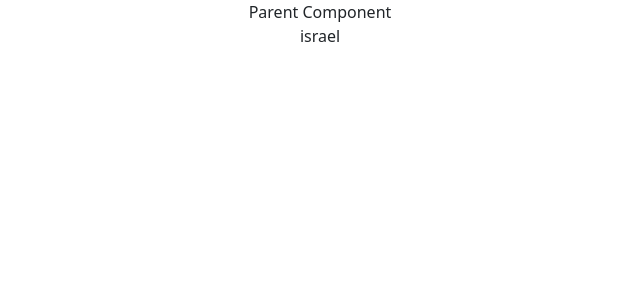
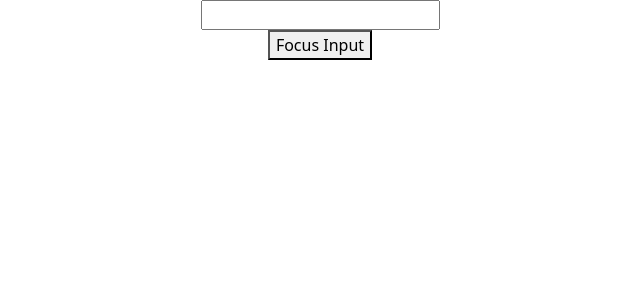
Before and after one commit to ihesinuloisreal/100DaysOfCode, a React (Create React App) app: page / in a window 1280 px wide. Shown: the top 300 px of the page, without its empty margins (320-960 px from the left). Built offline with nearby package versions, Linux system fonts and the light colour scheme.

Commit message:
Day 14/100

```diff
--- a/src/App.js
+++ b/src/App.js
@@ -11,8 +11,11 @@
 // import FragmentDemo from './Component/FragmentDemo';
 // import Table from './Component/Table';
 import './App.css'
+import FocusInput from './Component/FocusInput';
+import FrParentInput from './Component/FrParentInput';
 // import Regulator from './Component/Regulator';
 import ParentComponent from './Component/ParentComponent';
+import RefsDemo from './Component/RefsDemo';
 
 function App() {
   return (
@@ -29,8 +32,11 @@
       {/* <FormControl/> */}
       {/* <FragmentDemo/> */}
       {/* <Table/> */}
-      <ParentComponent/>
+      {/* <ParentComponent/> */}
       {/* <Regulator/> */}
+      {/* <RefsDemo/> */}
+      {/* <FocusInput/> */}
+      <FrParentInput/>
     </div>
   );
 }
--- /dev/null
+++ b/src/Component/FocusInput.js
@@ -0,0 +1,23 @@
+import React, { Component } from 'react'
+import Input from './Input'
+
+class FocusInput extends Component {
+    constructor(props) {
+      super(props)
+
+      this.componentRef = React.createRef()
+    }
+    clickHandler = () => {
+        this.componentRef.current.focusInput()
+    }
+  render() {
+    return (
+      <div>
+          <Input ref={this.componentRef}/>
+          <button onClick={this.clickHandler}> Focus input</button>
+      </div>
+    )
+  }
+}
+
+export default FocusInput
--- /dev/null
+++ b/src/Component/FrInput.js
@@ -0,0 +1,18 @@
+import React from 'react'
+
+// function FrInput() {
+//   return (
+//     <div>
+//         <input type="text" />
+//     </div>
+//   )
+// }
+
+const FrInput = React.forwardRef((props, ref) => {
+    return (
+        <div>
+            <input type="text" ref={ref}/>
+        </div>
+    )
+})
+export default FrInput
--- /dev/null
+++ b/src/Component/FrParentInput.js
@@ -0,0 +1,23 @@
+import React, { Component } from 'react'
+import FrInput from './FrInput'
+
+class FrParentInput extends Component {
+    constructor(props) {
+      super(props)
+        this.inputRef = React.createRef()
+
+    }
+    clickHandler = () => {
+        this.inputRef.current.focus()
+    }
+  render() {
+    return (
+      <div>
+          <FrInput ref ={this.inputRef}/>
+            <button onClick={this.clickHandler}>Focus Input</button>
+      </div>
+    )
+  }
+}
+
+export default FrParentInput
--- /dev/null
+++ b/src/Component/Input.js
@@ -0,0 +1,23 @@
+import React, { Component } from 'react'
+
+class Input extends Component {
+    constructor(props) {
+      super(props)
+
+      this.inputRef = React.createRef()
+    }
+
+    focusInput() {
+        this.inputRef.current.focus()
+    }
+
+  render() {
+    return (
+      <div>
+          <input type="text" ref={this.inputRef} />
+      </div>
+    )
+  }
+}
+
+export default Input
--- /dev/null
+++ b/src/Component/RefsDemo.js
@@ -0,0 +1,35 @@
+import React, { Component } from 'react'
+
+export class RefsDemo extends Component {
+    constructor(props) {
+      super(props)
+
+      this.inputRef = React.createRef()
+      this.cbRef = null
+      this.setCbRef = element => {
+          this.cbRef = element
+      }
+    }
+    componentDidMount(){
+        if (this.cbRef) {
+            this.cbRef.focus()
+        }
+        // this.inputRef.current.focus()
+        // console.log(this.inputRef)
+    }
+    ClickHandler = () => {
+        alert(this.cbRef.value)
+    }
+
+  render() {
+    return (
+      <div>
+          <input type="text" ref={this.inputRef}/>
+          <input type="text" ref={this.setCbRef}/>
+          <button onClick={this.ClickHandler}>Click</button>
+      </div>
+    )
+  }
+}
+
+export default RefsDemo
```
Also changed, not shown: 1 other file (tests, documents, lock files or other folders).
